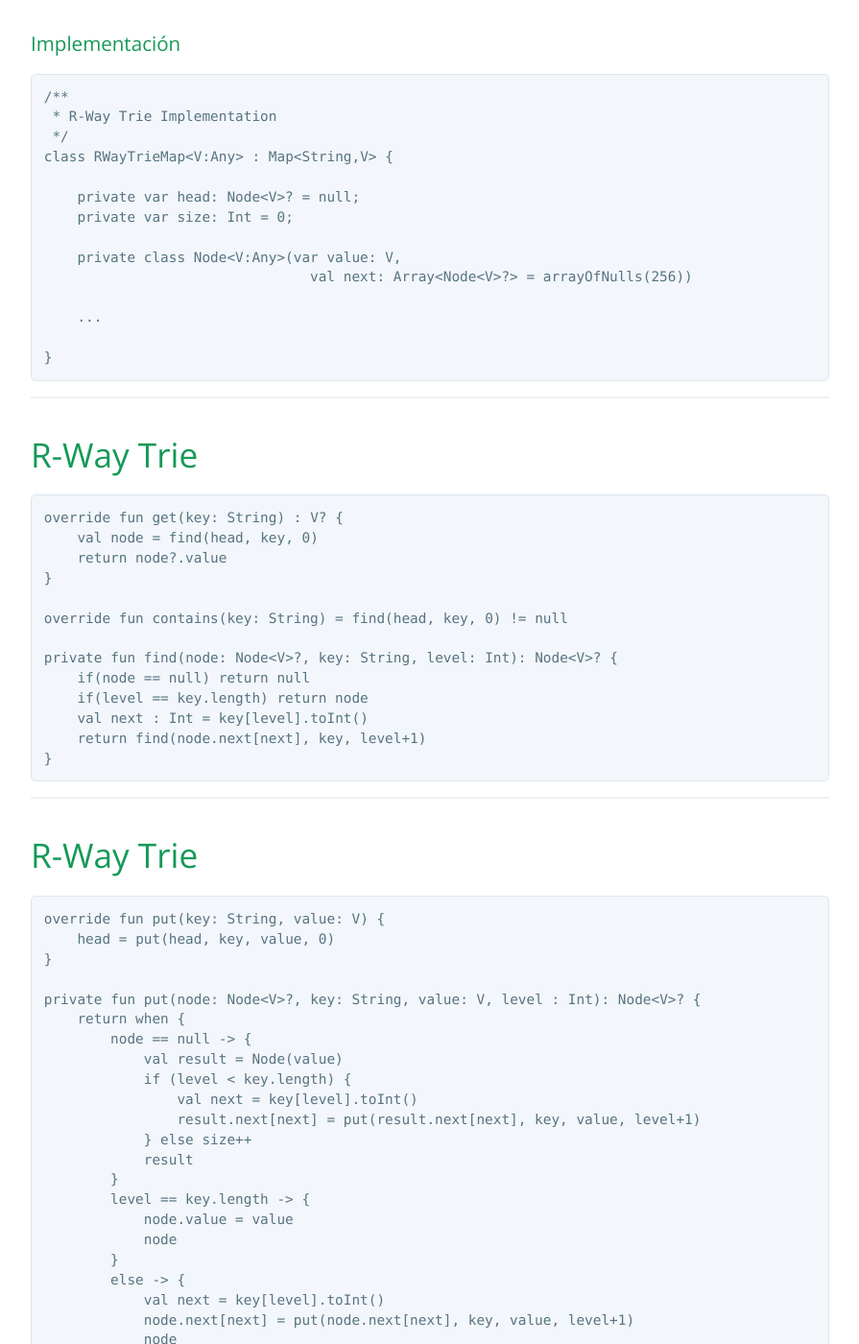
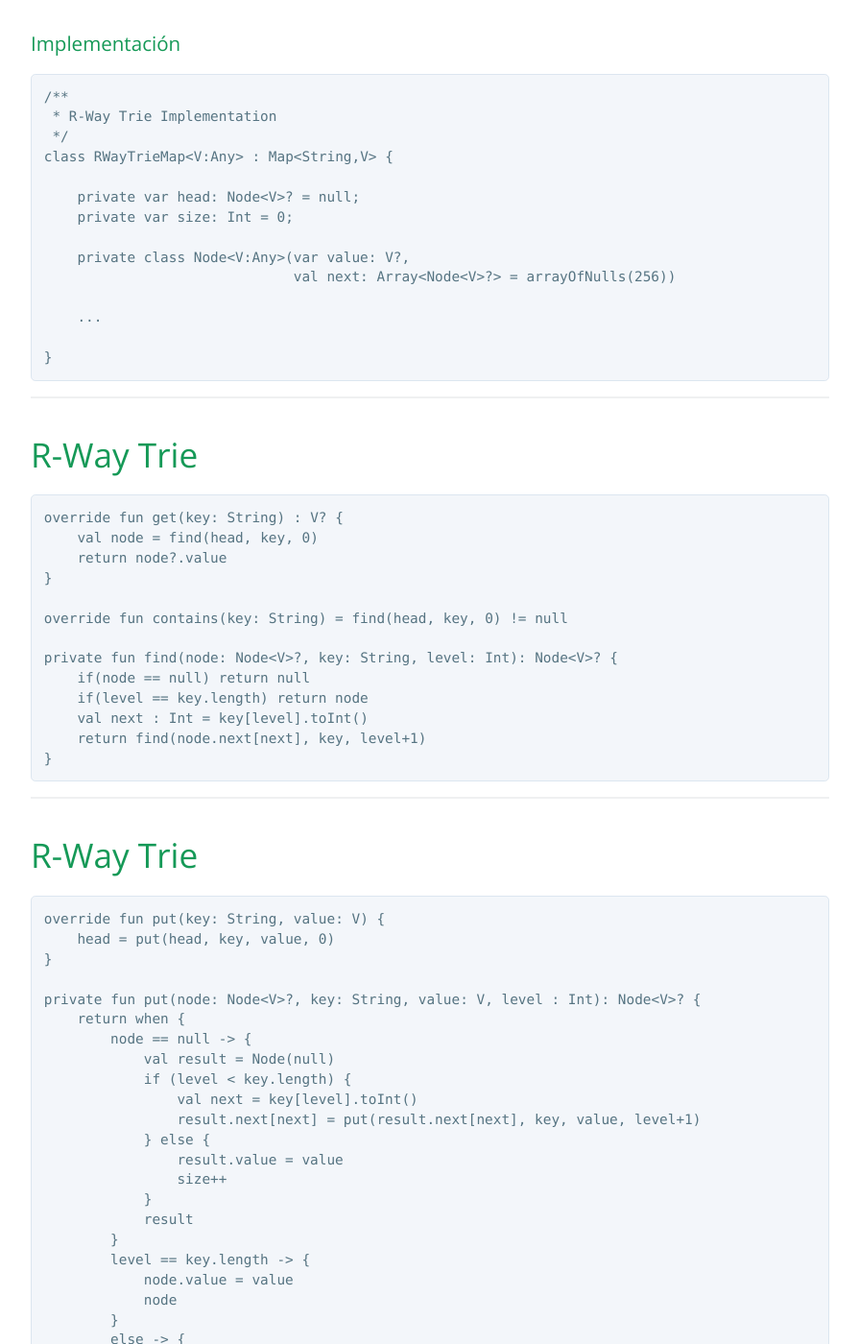
Before and after one commit to FacultadDeIngenieria/anaydis, a Jekyll site: the page built from presentation/tries/tries.md, in a window 1280 px wide and 1400 px high, scrolled down 1426 px. Shown: the whole window at 96% size, without its empty margins (192-1087 px from the left). Built offline with Jekyll 4.4.1, drawn with Linux system fonts in a browser that asks for light colours; our own code applies the rules of GitHub Pages for plain Markdown files.

Commit message:
Update tries.md

```diff
--- a/presentation/tries/tries.md
+++ b/presentation/tries/tries.md
@@ -31,8 +31,8 @@ class RWayTrieMap<V:Any> : Map<String,V> {
     private var head: Node<V>? = null;
     private var size: Int = 0;
 
-    private class Node<V:Any>(var value: V,
-                                val next: Array<Node<V>?> = arrayOfNulls(256))
+    private class Node<V:Any>(var value: V?,
+                              val next: Array<Node<V>?> = arrayOfNulls(256))
 
     ...
 
@@ -71,11 +71,14 @@ override fun put(key: String, value: V) {
 private fun put(node: Node<V>?, key: String, value: V, level : Int): Node<V>? {
     return when {
         node == null -> {
-            val result = Node(value)
+            val result = Node(null)
             if (level < key.length) {
                 val next = key[level].toInt()
                 result.next[next] = put(result.next[next], key, value, level+1)
-            } else size++
+            } else {
+                result.value = value
+                size++
+            }
             result
         }
         level == key.length -> {
```
